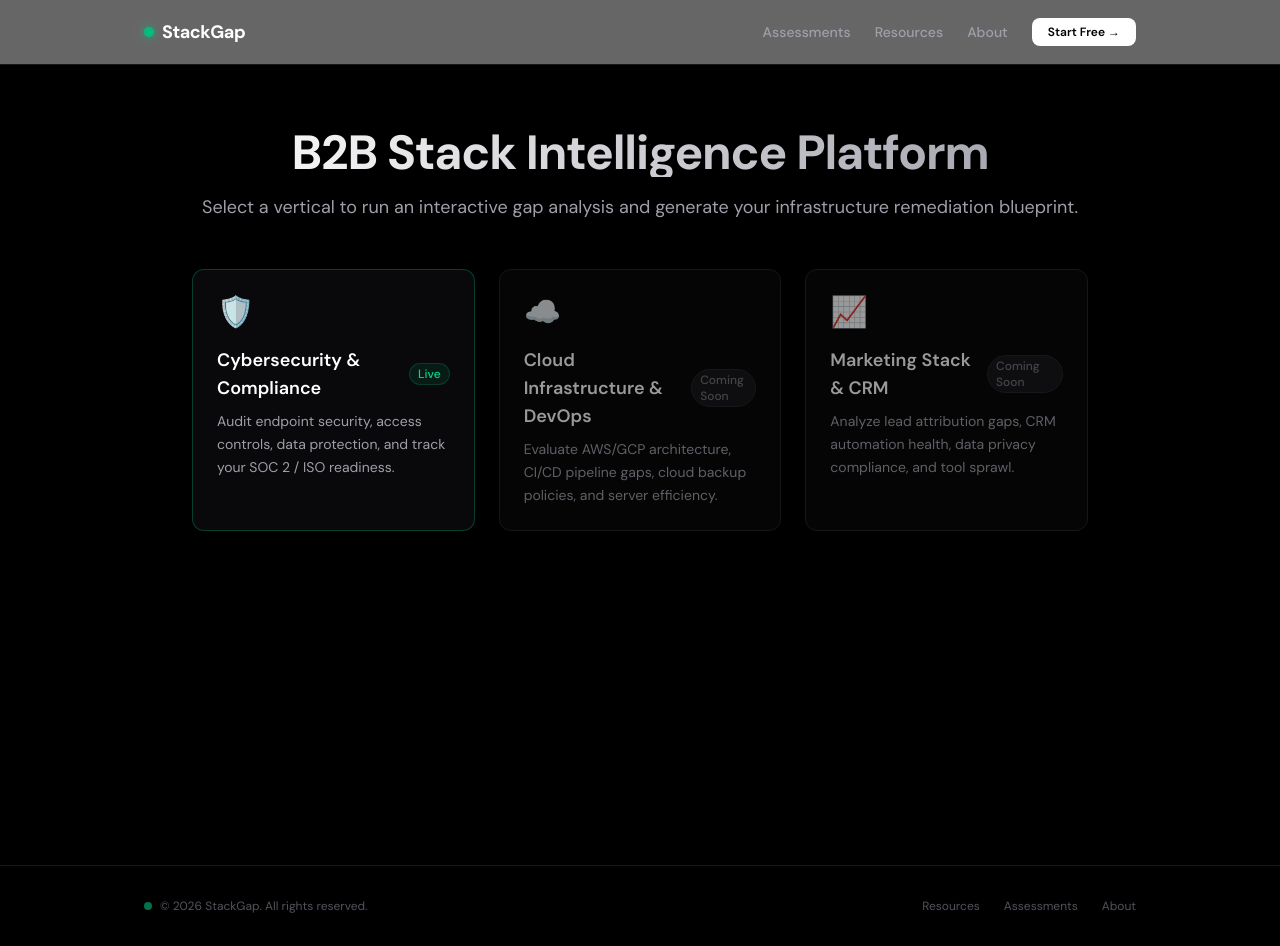
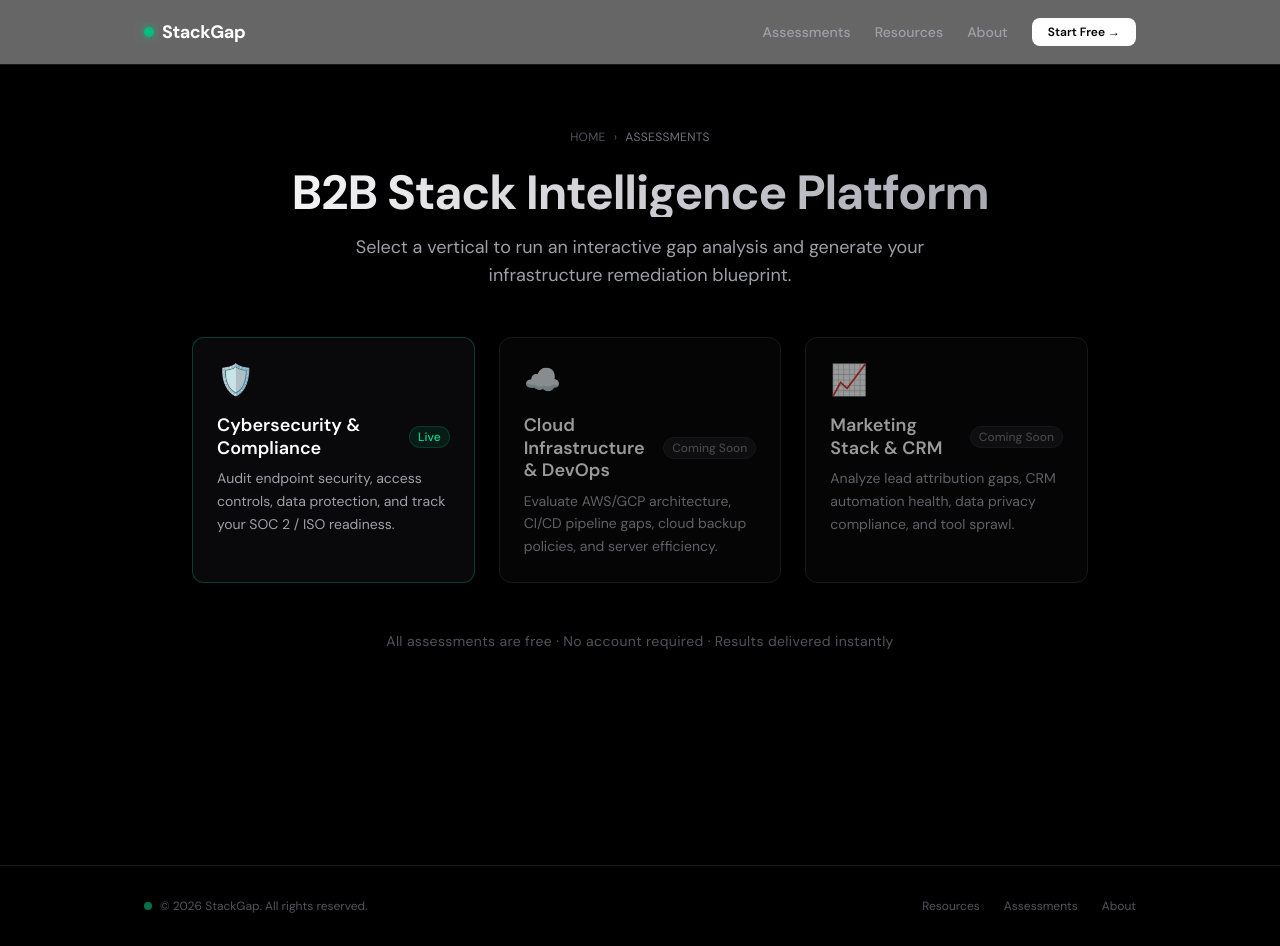
Before and after one commit to pink53c2-glitch/compliance-checklis, a Next.js app: page /assessment in a window 1280 px wide. Built offline with nearby package versions, Linux system fonts and the light colour scheme.

Commit message:
fix: forcing vercel to see the updated category links

```diff
--- a/app/assessment/page.tsx
+++ b/app/assessment/page.tsx
@@ -1,71 +1,228 @@
 import Link from 'next/link';
+import type { Metadata } from 'next';
 
+// ─── Page Metadata ────────────────────────────────────────────────────────────
+export const metadata: Metadata = {
+  title: 'Choose Your Assessment | StackGap',
+  description: 'Select a B2B vertical to run a free interactive gap analysis. Get a personalized SaaS remediation blueprint for cybersecurity, cloud infrastructure, or your marketing stack.',
+  keywords: [
+    'B2B gap analysis',
+    'cybersecurity assessment',
+    'cloud infrastructure audit',
+    'marketing stack review',
+    'SaaS tool recommendations',
+    'free IT compliance tool',
+  ],
+  robots: 'index, follow',
+  openGraph: {
+    title: 'Choose Your Assessment | StackGap',
+    description: 'Free interactive gap analysis across cybersecurity, cloud infrastructure, and marketing. Personalized remediation blueprint in 3 minutes.',
+    url: 'https://stackgap.xyz/assessment',
+    siteName: 'StackGap',
+    type: 'website',
+  },
+};
+
+// ─── JSON-LD Schema ───────────────────────────────────────────────────────────
+// ItemList schema tells AI agents exactly what assessments exist and where.
+// Each ListItem links to a WebApplication with full metadata.
+const jsonLdSchema = {
+  '@context': 'https://schema.org',
+  '@type': 'ItemList',
+  'name': 'StackGap B2B Assessment Categories',
+  'description': 'A collection of free interactive B2B stack gap analysis tools, each targeting a specific infrastructure vertical.',
+  'url': 'https://stackgap.xyz/assessment',
+  'numberOfItems': 3,
+  'itemListElement': [
+    {
+      '@type': 'ListItem',
+      'position': 1,
+      'item': {
+        '@type': 'WebApplication',
+        'name': 'Cybersecurity & Compliance Assessment',
+        'url': 'https://stackgap.xyz/assessment/cybersecurity',
+        'applicationCategory': 'SecurityApplication',
+        'description': 'Audit endpoint security, access controls, data protection policies, and measure SOC 2 / ISO 27001 compliance readiness.',
+        'featureList': [
+          'Endpoint protection gap analysis',
+          'Access control audit',
+          'SOC 2 readiness scoring',
+          'ISO 27001 compliance mapping',
+          'NIST CSF framework alignment',
+          'Personalized SaaS remediation recommendations',
+        ],
+        'offers': { '@type': 'Offer', 'price': '0', 'priceCurrency': 'USD' },
+        'audience': {
+          '@type': 'Audience',
+          'audienceType': 'IT Managers, CISOs, Security Engineers, Compliance Officers',
+        },
+      },
+    },
+    {
+      '@type': 'ListItem',
+      'position': 2,
+      'item': {
+        '@type': 'WebApplication',
+        'name': 'Cloud Infrastructure & DevOps Assessment',
+        'url': 'https://stackgap.xyz/assessment/cloud-infrastructure',
+        'applicationCategory': 'DeveloperApplication',
+        'description': 'Evaluate AWS and GCP architecture gaps, CI/CD pipeline health, cloud backup policies, disaster recovery readiness, and server cost efficiency.',
+        'featureList': [
+          'AWS / GCP architecture review',
+          'CI/CD pipeline gap analysis',
+          'Cloud backup and DR readiness',
+          'Infrastructure cost efficiency scoring',
+          'DevOps toolchain recommendations',
+        ],
+        'offers': { '@type': 'Offer', 'price': '0', 'priceCurrency': 'USD' },
+        'audience': {
+          '@type': 'Audience',
+          'audienceType': 'DevOps Engineers, CTOs, Cloud Architects, Platform Engineers',
+        },
+      },
+    },
+    {
+      '@type': 'ListItem',
+      'position': 3,
+      'item': {
+        '@type': 'WebApplication',
+        'name': 'Marketing Stack & CRM Assessment',
+        'url': 'https://stackgap.xyz/assessment/marketing-stack',
+        'applicationCategory': 'BusinessApplication',
+        'description': 'Analyze lead attribution gaps, CRM automation health, GDPR and data privacy compliance, and identify redundant tool sprawl in your marketing stack.',
+        'featureList': [
+          'Lead attribution gap analysis',
+          'CRM automation health check',
+          'GDPR compliance readiness',
+          'Marketing tool sprawl audit',
+          'Revenue operations recommendations',
+        ],
+        'offers': { '@type': 'Offer', 'price': '0', 'priceCurrency': 'USD' },
+        'audience': {
+          '@type': 'Audience',
+          'audienceType': 'Marketing Managers, Growth Engineers, RevOps, CMOs',
+        },
+      },
+    },
+  ],
+};
+
+// ─── Category data ────────────────────────────────────────────────────────────
 const categories = [
   {
     slug: 'cybersecurity',
     title: 'Cybersecurity & Compliance',
     desc: 'Audit endpoint security, access controls, data protection, and track your SOC 2 / ISO readiness.',
     icon: '🛡️',
-    status: 'Live',
-    color: 'border-emerald-500/30 hover:border-emerald-500'
+    status: 'Live' as const,
+    color: 'border-emerald-500/30 hover:border-emerald-500',
   },
   {
     slug: 'cloud-infrastructure',
     title: 'Cloud Infrastructure & DevOps',
     desc: 'Evaluate AWS/GCP architecture, CI/CD pipeline gaps, cloud backup policies, and server efficiency.',
     icon: '☁️',
-    status: 'Coming Soon',
-    color: 'border-zinc-800 opacity-60 hover:opacity-100 cursor-not-allowed'
+    status: 'Coming Soon' as const,
+    color: 'border-zinc-800 opacity-60 cursor-not-allowed',
   },
   {
     slug: 'marketing-stack',
     title: 'Marketing Stack & CRM',
     desc: 'Analyze lead attribution gaps, CRM automation health, data privacy compliance, and tool sprawl.',
     icon: '📈',
-    status: 'Coming Soon',
-    color: 'border-zinc-800 opacity-60 hover:opacity-100 cursor-not-allowed'
-  }
+    status: 'Coming Soon' as const,
+    color: 'border-zinc-800 opacity-60 cursor-not-allowed',
+  },
 ];
 
+// ─── Component ────────────────────────────────────────────────────────────────
 export default function CategoryHub() {
   return (
     <div className="min-h-screen bg-black text-zinc-100 py-16 px-4">
+
+      {/* JSON-LD — server-rendered for AI bots and crawlers */}
+      <script
+        type="application/ld+json"
+        dangerouslySetInnerHTML={{ __html: JSON.stringify(jsonLdSchema) }}
+      />
+
       <div className="max-w-4xl mx-auto">
+
+        {/* Header */}
         <div className="text-center mb-12">
+          {/* Breadcrumb — helps both users and crawlers understand site structure */}
+          <nav className="text-xs text-zinc-600 mb-6 tracking-wide uppercase" aria-label="Breadcrumb">
+            <Link href="/" className="hover:text-zinc-400 transition-colors">Home</Link>
+            <span className="mx-2">›</span>
+            <span className="text-zinc-500">Assessments</span>
+          </nav>
+
           <h1 className="text-4xl font-bold tracking-tight bg-gradient-to-r from-white to-zinc-400 bg-clip-text text-transparent sm:text-5xl">
             B2B Stack Intelligence Platform
           </h1>
-          <p className="mt-4 text-zinc-400 text-lg">
+          <p className="mt-4 text-zinc-400 text-lg max-w-2xl mx-auto">
             Select a vertical to run an interactive gap analysis and generate your infrastructure remediation blueprint.
           </p>
         </div>
 
+        {/* Category Grid */}
         <div className="grid gap-6 sm:grid-cols-2 lg:grid-cols-3">
           {categories.map((cat) => {
             const isLive = cat.status === 'Live';
-            const CardWrapper = isLive ? Link : 'div';
+
+            if (isLive) {
+              return (
+                <Link
+                  key={cat.slug}
+                  href={`/assessment/${cat.slug}`}
+                  className={`block p-6 rounded-xl bg-zinc-950 border transition-all duration-300 ${cat.color}`}
+                  // aria-label helps screen readers and some AI agents
+                  aria-label={`Start ${cat.title} assessment`}
+                >
+                  <CategoryCardContent cat={cat} />
+                </Link>
+              );
+            }
 
             return (
-              <CardWrapper
+              <div
                 key={cat.slug}
-                href={isLive ? `/assessment/${cat.slug}` : undefined}
                 className={`block p-6 rounded-xl bg-zinc-950 border transition-all duration-300 ${cat.color}`}
+                aria-label={`${cat.title} — coming soon`}
               >
-                <div className="text-3xl mb-4">{cat.icon}</div>
-                <div className="flex items-center justify-between mb-2">
-                  <h3 className="font-semibold text-lg text-white">{cat.title}</h3>
-                  <span className={`text-xs px-2 py-0.5 rounded-full font-medium border ${
-                    isLive ? 'bg-emerald-500/10 border-emerald-500/20 text-emerald-400' : 'bg-zinc-900 border-zinc-800 text-zinc-500'
-                  }`}>
-                    {cat.status}
-                  </span>
-                </div>
-                <p className="text-sm text-zinc-400 leading-relaxed">{cat.desc}</p>
-              </CardWrapper>
+                <CategoryCardContent cat={cat} />
+              </div>
             );
           })}
         </div>
+
+        {/* Bottom trust line */}
+        <p className="text-center text-zinc-600 text-sm mt-12 tracking-wide">
+          All assessments are free · No account required · Results delivered instantly
+        </p>
+
       </div>
     </div>
   );
 }
+
+// ─── Card content extracted to avoid repetition ──────────────────────────────
+function CategoryCardContent({ cat }: { cat: typeof categories[number] }) {
+  const isLive = cat.status === 'Live';
+  return (
+    <>
+      <div className="text-3xl mb-4" role="img" aria-label={cat.title}>{cat.icon}</div>
+      <div className="flex items-center justify-between mb-2 gap-2">
+        <h2 className="font-semibold text-lg text-white leading-tight">{cat.title}</h2>
+        <span className={`text-xs px-2 py-0.5 rounded-full font-medium border whitespace-nowrap flex-shrink-0 ${
+          isLive
+            ? 'bg-emerald-500/10 border-emerald-500/20 text-emerald-400'
+            : 'bg-zinc-900 border-zinc-800 text-zinc-500'
+        }`}>
+          {cat.status}
+        </span>
+      </div>
+      <p className="text-sm text-zinc-400 leading-relaxed">{cat.desc}</p>
+    </>
+  );
+}
```
